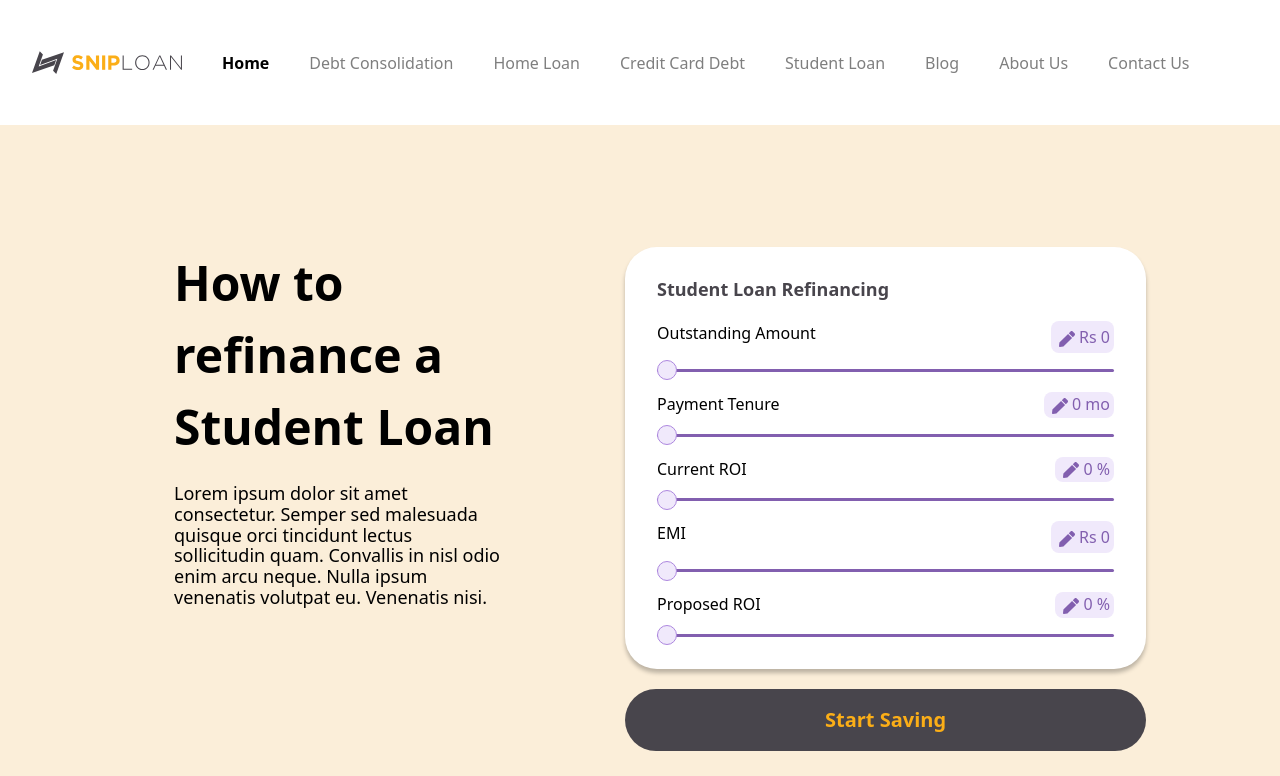
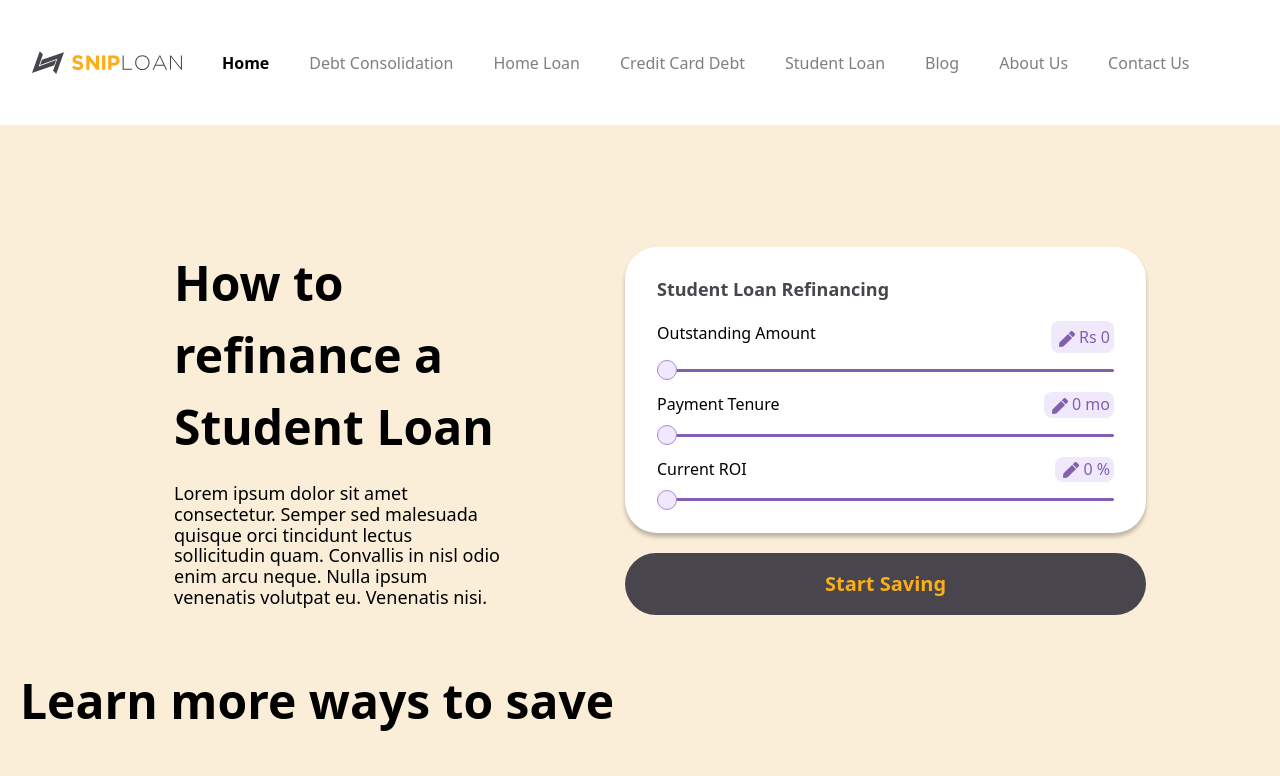
Before and after one commit to mahi25soni/temp-shiploan-frontend, a Next.js app: page /student-loan in a window 1280 px wide. Shown: the top 776 px of the page. Built offline with nearby package versions, Linux system fonts and the light colour scheme.

Commit message:
Removed two filed on loan calculator

```diff
--- a/src/app/(loan)/creditcard-loan/page.tsx
+++ b/src/app/(loan)/creditcard-loan/page.tsx
@@ -35,22 +35,7 @@ const InputRangeData = [
     step: 0.1,
     type: "percentage"
   },
-  {
-    name: 'emi',
-    label: 'EMI',
-    minValue: 0,
-    maxValue: 100000, // In Rupees
-    step: 1,
-    type: "currency"
-  },
-  {
-    name: 'proposed_roi',
-    label: 'Proposed ROI',
-    minValue: 0,
-    maxValue: 15, // In Rupees
-    step: 0.1,
-    type: "percentage"
-  }
+
 ]
 
 interface LenderInfo {
@@ -78,8 +63,7 @@ const CreditCardLoan = () => {
       outstanding_amount: 0,
       tenure: 0,
       current_roi: 0,
-      emi: 0,
-      proposed_roi: 0,
+
     },
     onSubmit: (values) => {
       setSuggestedLoanData({
--- a/src/app/(loan)/home-loan/page.tsx
+++ b/src/app/(loan)/home-loan/page.tsx
@@ -35,22 +35,7 @@ const InputRangeData = [
     step: 0.1,
     type: "percentage"
   },
-  {
-    name: 'emi',
-    label: 'EMI',
-    minValue: 0,
-    maxValue: 100000, // In Rupees
-    step: 1,
-    type: "currency"
-  },
-  {
-    name: 'proposed_roi',
-    label: 'Proposed ROI',
-    minValue: 0,
-    maxValue: 15, // In Rupees
-    step: 0.1,
-    type: "percentage"
-  }
+
 ]
 
 interface LenderInfo {
@@ -77,8 +62,7 @@ const HomeLoan = () => {
       outstanding_amount: 0,
       tenure: 0,
       current_roi: 0,
-      emi: 0,
-      proposed_roi: 0,
+
     },
     onSubmit: (values) => {
       setSuggestedLoanData({
--- a/src/app/(loan)/student-loan/page.tsx
+++ b/src/app/(loan)/student-loan/page.tsx
@@ -35,22 +35,7 @@ const InputRangeData = [
     step: 0.1,
     type: "percentage"
   },
-  {
-    name: 'emi',
-    label: 'EMI',
-    minValue: 0,
-    maxValue: 100000, // In Rupees
-    step: 1,
-    type: "currency"
-  },
-  {
-    name: 'proposed_roi',
-    label: 'Proposed ROI',
-    minValue: 0,
-    maxValue: 15, // In Rupees
-    step: 0.1,
-    type: "percentage"
-  }
+
 ]
 
 
@@ -79,8 +64,7 @@ const StudentLoan = () => {
       outstanding_amount: 0,
       tenure: 0,
       current_roi: 0,
-      emi: 0,
-      proposed_roi: 0,
+
     },
     onSubmit: (values) => {
       setSuggestedLoanData({
```
